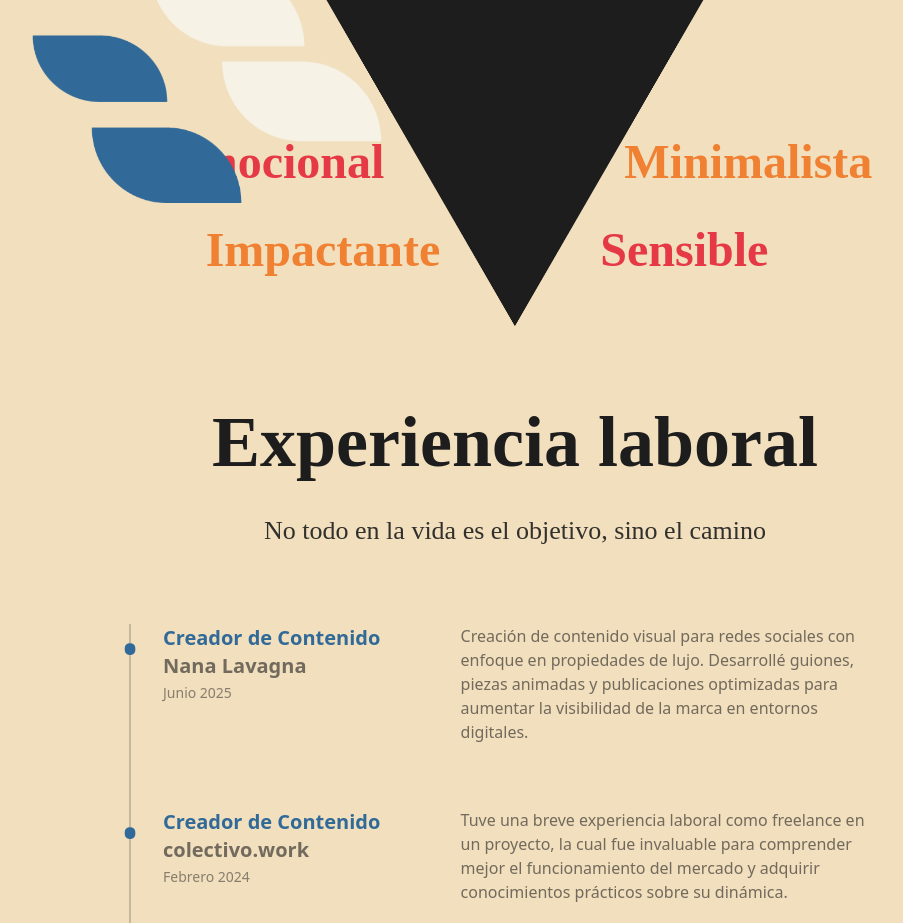
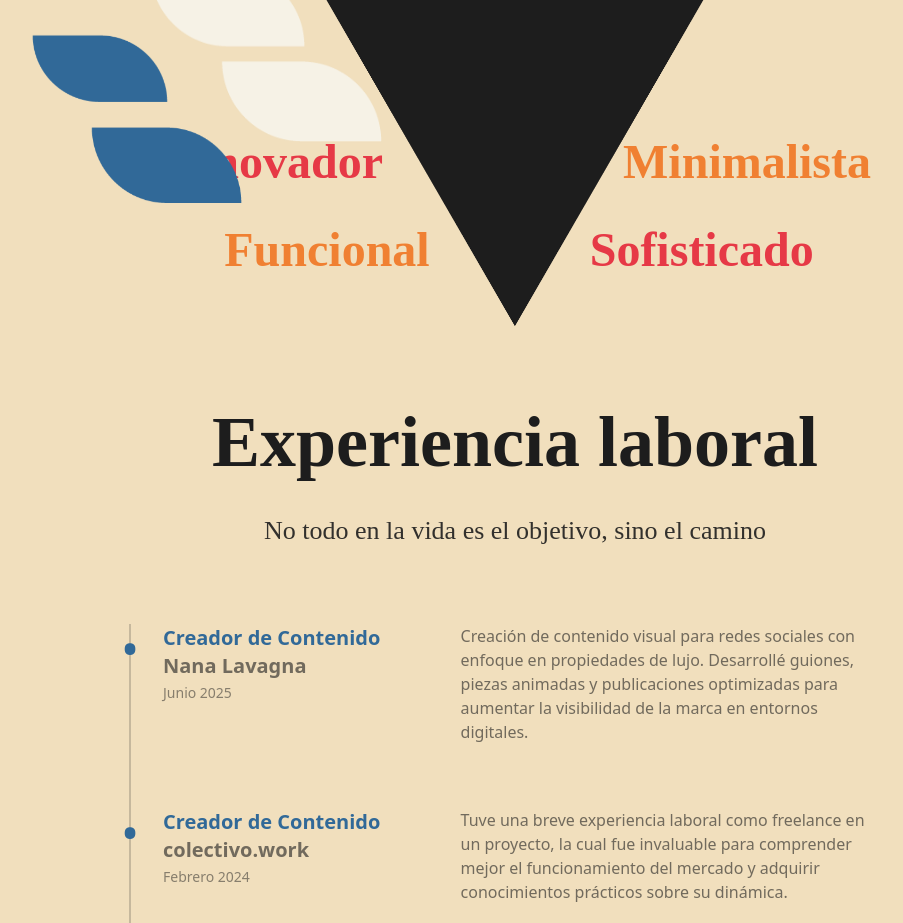
Before and after one commit to Claws35/Carpeta4, a React (Vite) app: page / in a window 1280 px wide. Shown: the part 1000-1923 px from the top of the page, without its empty margins (125-1028 px from the left). Built offline with nearby package versions, Linux system fonts and the light colour scheme; a web font is replaced by a local one.

Commit message:
feat: enhance animation settings and update project link in data.js

```diff
--- a/src/App.jsx
+++ b/src/App.jsx
@@ -35,7 +35,22 @@ function App() {
       once: true, // Si las animaciones solo ocurren una vez
       easing: "ease-in-out", // Tipo de easing
       disable: window.innerWidth < 768,
+      offset: 120, // Distancia antes de activar la animación
+      anchorPlacement: "top-bottom", // Dónde se ancla la animación
     });
+
+    // Refresh después de que todo se renderize
+    const timer = setTimeout(() => {
+      AOS.refresh();
+    }, 100);
+
+    return () => clearTimeout(timer);
+  }, []);
+
+  useEffect(() => {
+    // Refresh cuando cambien las imágenes
+    window.addEventListener("load", AOS.refresh);
+    return () => window.removeEventListener("load", AOS.refresh);
   }, []);
   return (
     <div className="light" ref={mainDivRef}>
@@ -110,7 +125,7 @@ function App() {
                   data-aos="fade-right"
                   data-aos-delay="200"
                 >
-                  Emocional
+                  Innovador
                 </h3>
                 <h3
                   className="font-[new-order] text-[48px] font-semibold"
@@ -121,14 +136,14 @@ function App() {
                   Minimalista
                 </h3>
               </div>
-              <div className="flex gap-40 mt-4 mr-16">
+              <div className="flex gap-40 mt-4 mr-0">
                 <h3
                   data-aos="fade-right"
                   data-aos-delay="300"
                   className="font-[new-order] text-[48px] font-semibold"
                   style={{ color: "rgba(var(--color-primary-rgb), 1)" }}
                 >
-                  Impactante
+                  Funcional
                 </h3>
                 <h3
                   className="font-[new-order] text-[48px] font-semibold"
@@ -136,7 +151,7 @@ function App() {
                   data-aos="fade-left"
                   data-aos-delay="300"
                 >
-                  Sensible
+                  Sofisticado
                 </h3>
               </div>
             </div>
--- a/src/components/Projects/data.js
+++ b/src/components/Projects/data.js
@@ -36,7 +36,7 @@ export const PROJECTS = [
     title: "Video Amélie Ocean Residences",
     description:
       "Pieza audiovisual para redes sociales que presenta el proyecto inmobiliario Amélie Ocean Residences.",
-    link: "https://www.instagram.com/reel/DLp1Wrsp7JF/?utm_source=ig_web_copy_link&igsh=MzRlODBiNWFlZA==", // Reemplazá con el link real si lo tenés
+    link: "https://youtube.com/shorts/-q1Ho86mwfU?feature=share", // Reemplazá con el link real si lo tenés
     image: imagenAmelie, // Asegurate de tener esta imagen importada
     tags: [TAGS.NEXT],
   },
```
